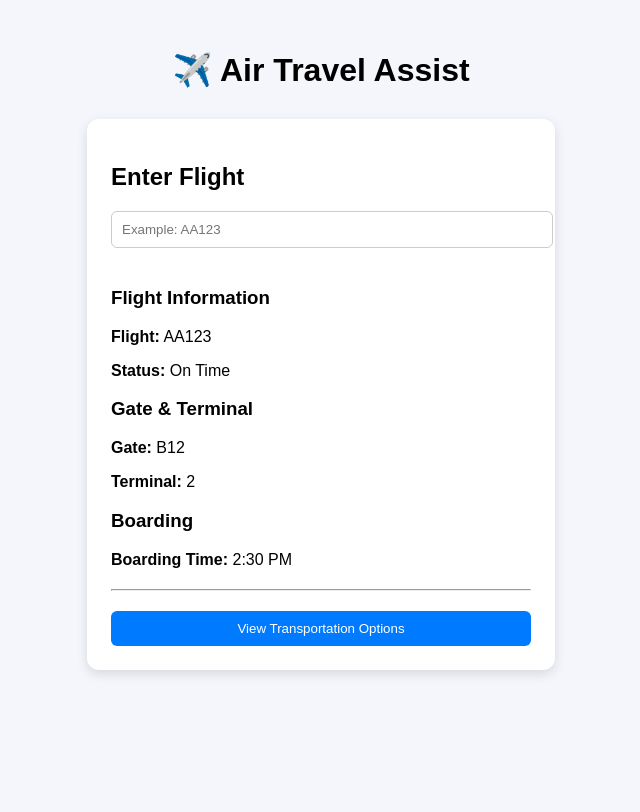
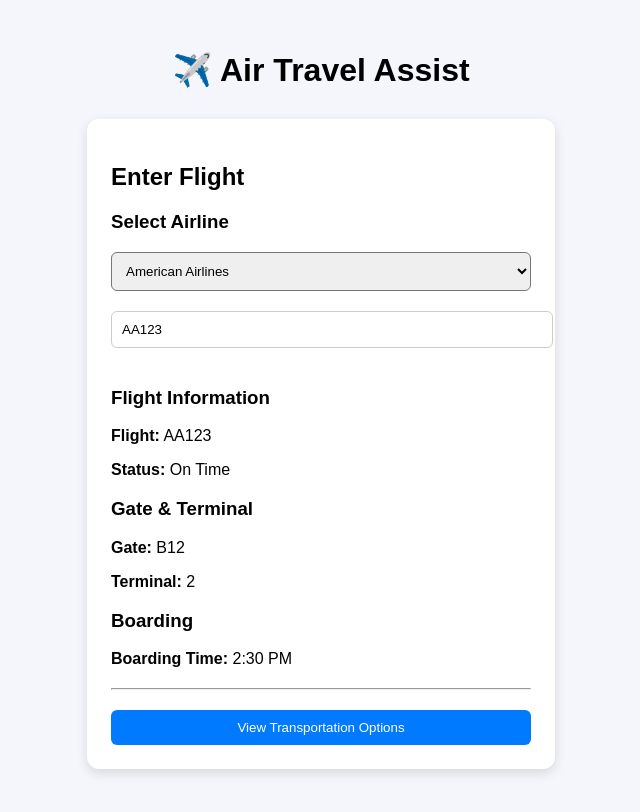
Before and after one commit to abrilquiros/airport-appIS470, a React (Create React App) app in the folder app/: page / in a window 1280 px wide. Shown: the top 812 px of the page, without its empty margins (319-959 px from the left). Built offline with nearby package versions, Linux system fonts and the light colour scheme.

Commit message:
add airline filter feature

```diff
--- a/app/src/App.js
+++ b/app/src/App.js
@@ -3,6 +3,33 @@ import { useState } from "react";
 function App() {
   const [flight, setFlight] = useState("");
   const [showTransport, setShowTransport] = useState(false);
+  const [selectedAirline, setSelectedAirline] = useState("American");
+
+const airlineFlights = {
+  American: {
+    flight: "AA123",
+    status: "On Time",
+    gate: "B12",
+    terminal: "2",
+    boarding: "2:30 PM",
+  },
+
+  Delta: {
+    flight: "DL456",
+    status: "Delayed",
+    gate: "C4",
+    terminal: "1",
+    boarding: "4:10 PM",
+  },
+
+  United: {
+    flight: "UA789",
+    status: "Boarding Soon",
+    gate: "A8",
+    terminal: "3",
+    boarding: "6:45 PM",
+  },
+};
 
   return (
     <div style={{
@@ -22,12 +49,27 @@ function App() {
         boxShadow: "0 4px 12px rgba(0,0,0,0.12)"
       }}>
         <h2>Enter Flight</h2>
+        <h3>Select Airline</h3>
+
+<select
+  value={selectedAirline}
+  onChange={(e) => setSelectedAirline(e.target.value)}
+  style={{
+    width: "100%",
+    padding: "10px",
+    marginBottom: "20px",
+    borderRadius: "6px",
+  }}
+>
+  <option value="American">American Airlines</option>
+  <option value="Delta">Delta Airlines</option>
+  <option value="United">United Airlines</option>
+</select>
 
         <input
   type="text"
-          placeholder="Example: AA123"
-          value={flight}
-          onChange={(e) => setFlight(e.target.value)}
+  value={airlineFlights[selectedAirline].flight}
+  readOnly
   style={{
     width: "100%",
     padding: "10px",
@@ -38,15 +80,15 @@ function App() {
 />
 
         <h3>Flight Information</h3>
-        <p><strong>Flight:</strong> {flight || "AA123"}</p>
-        <p><strong>Status:</strong> On Time</p>
+<p><strong>Flight:</strong> {airlineFlights[selectedAirline].flight}</p>
+<p><strong>Status:</strong> {airlineFlights[selectedAirline].status}</p>
 
 <h3>Gate & Terminal</h3>
-        <p><strong>Gate:</strong> B12</p>
-        <p><strong>Terminal:</strong> 2</p>
+<p><strong>Gate:</strong> {airlineFlights[selectedAirline].gate}</p>
+<p><strong>Terminal:</strong> {airlineFlights[selectedAirline].terminal}</p>
 
 <h3>Boarding</h3>
-        <p><strong>Boarding Time:</strong> 2:30 PM</p>
+<p><strong>Boarding Time:</strong> {airlineFlights[selectedAirline].boarding}</p>
 
         <hr style={{ margin: "20px 0" }} />
 
```
Lines whose indentation alone changed are shown as unchanged.
